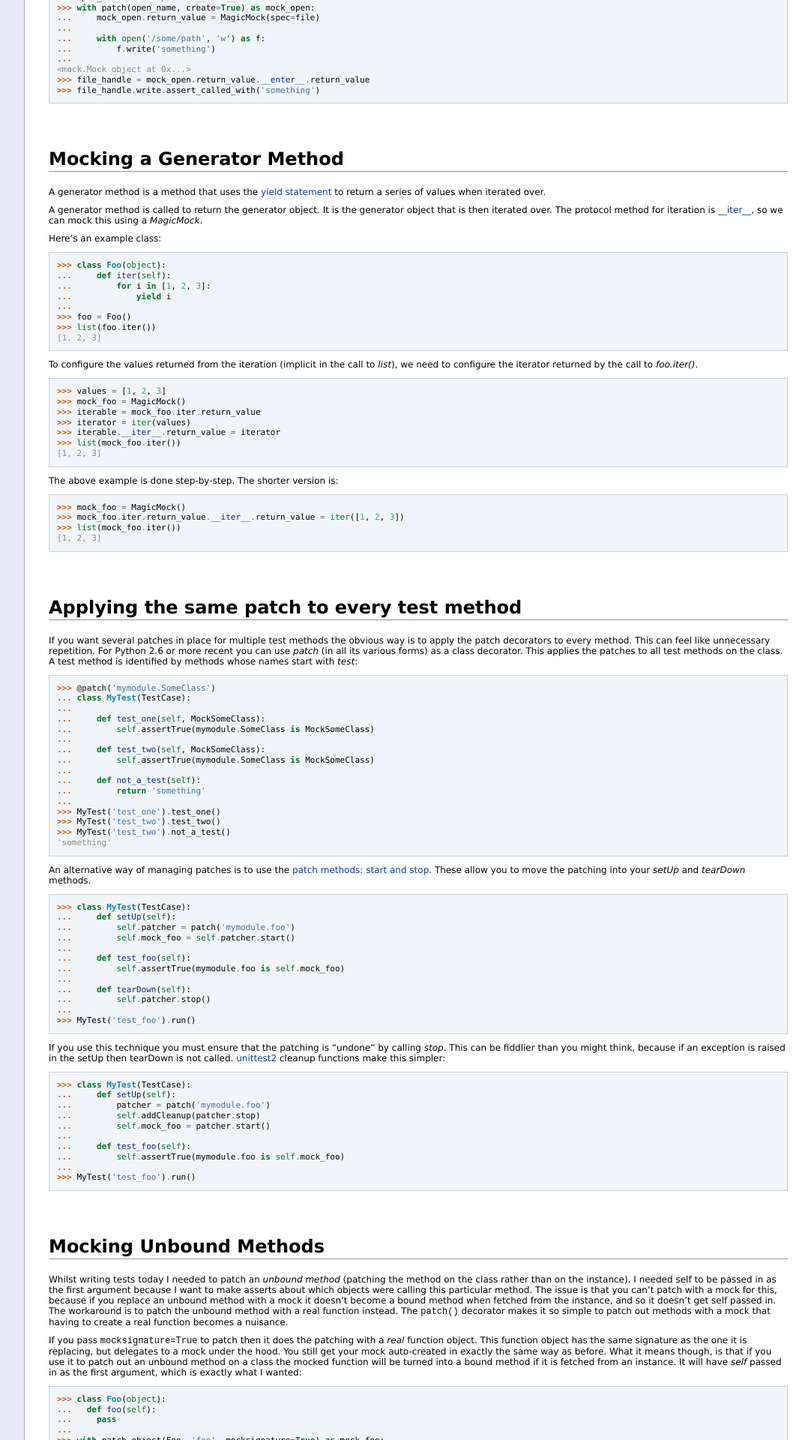
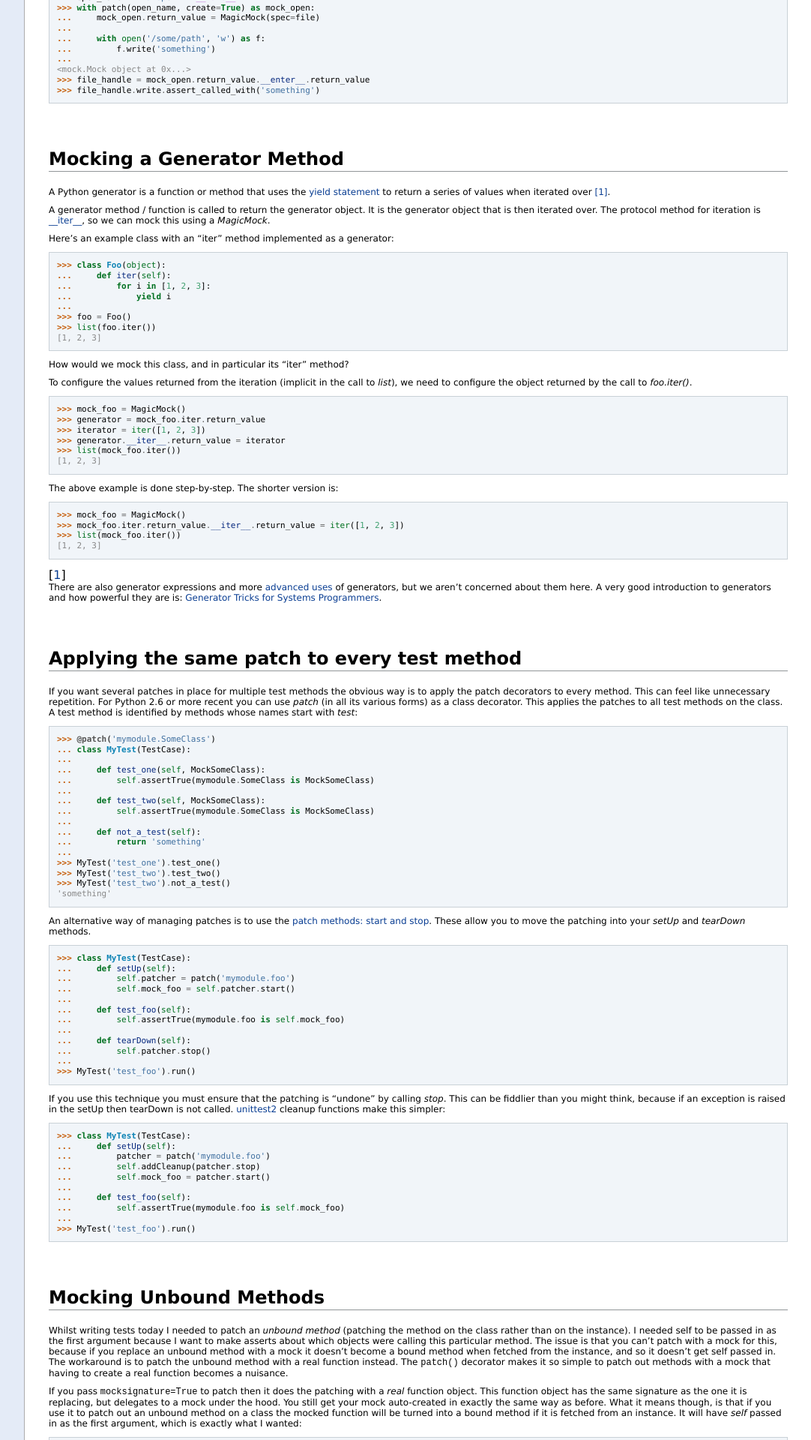
Before and after one commit to testing-cabal/mock, a Sphinx documentation site: the page built from docs/examples.txt, in a window 1280 px wide. Shown: the part 2092-4012 px from the top of the page at 75% size, without its empty margins (197-1279 px from the left). Built offline with Sphinx 7.4.7, drawn with Linux system fonts in a browser that asks for light colours; pages that are not in the unit, such as notebooks, are missing from menus; some of the changed text lies outside the part shown.

Commit message:
Example modification

```diff
--- a/docs/examples.txt
+++ b/docs/examples.txt
@@ -248,16 +248,17 @@ function in the module under test instead of patching it globally:
 Mocking a Generator Method
 ==========================
 
-A generator method is a method that uses the `yield statement
+A Python generator is a function or method that uses the `yield statement
 <http://docs.python.org/reference/simple_stmts.html#the-yield-statement>`_ to
-return a series of values when iterated over.
+return a series of values when iterated over [#]_.
 
-A generator method is called to return the generator object. It is the generator
-object that is then iterated over. The protocol method for iteration is
-`__iter__ <http://docs.python.org/library/stdtypes.html#container.__iter__>`_,
-so we can mock this using a `MagicMock`.
+A generator method / function is called to return the generator object. It is
+the generator object that is then iterated over. The protocol method for
+iteration is `__iter__
+<http://docs.python.org/library/stdtypes.html#container.__iter__>`_, so we can
+mock this using a `MagicMock`.
 
-Here's an example class:
+Here's an example class with an "iter" method implemented as a generator:
 
 .. doctest::
 
@@ -270,16 +271,18 @@ Here's an example class:
     >>> list(foo.iter())
     [1, 2, 3]
 
+
+How would we mock this class, and in particular its "iter" method?
+
 To configure the values returned from the iteration (implicit in the call to
-`list`), we need to configure the iterator returned by the call to `foo.iter()`.
+`list`), we need to configure the object returned by the call to `foo.iter()`.
 
 .. doctest::
 
-    >>> values = [1, 2, 3]
     >>> mock_foo = MagicMock()
-    >>> iterable = mock_foo.iter.return_value
-    >>> iterator = iter(values)
-    >>> iterable.__iter__.return_value = iterator
+    >>> generator = mock_foo.iter.return_value
+    >>> iterator = iter([1, 2, 3])
+    >>> generator.__iter__.return_value = iterator
     >>> list(mock_foo.iter())
     [1, 2, 3]
 
@@ -291,6 +294,12 @@ The above example is done step-by-step. The shorter version is:
     >>> mock_foo.iter.return_value.__iter__.return_value = iter([1, 2, 3])
     >>> list(mock_foo.iter())
     [1, 2, 3]
+
+.. [#] There are also generator expressions and more `advanced uses
+   <http://www.dabeaz.com/coroutines/index.html>`_ of generators, but we aren't
+   concerned about them here. A very good introduction to generators and how
+   powerful they are is: `Generator Tricks for Systems Programmers
+   <http://www.dabeaz.com/generators/>`_.
 
 
 Applying the same patch to every test method
```
